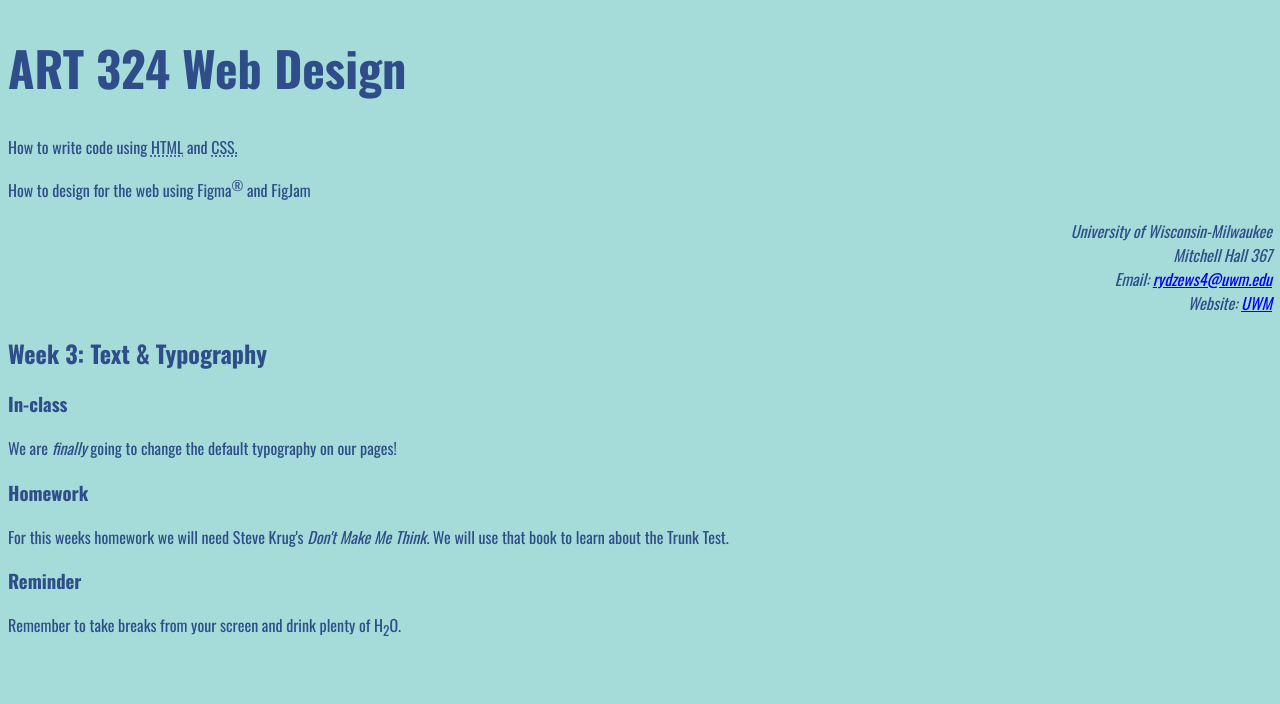
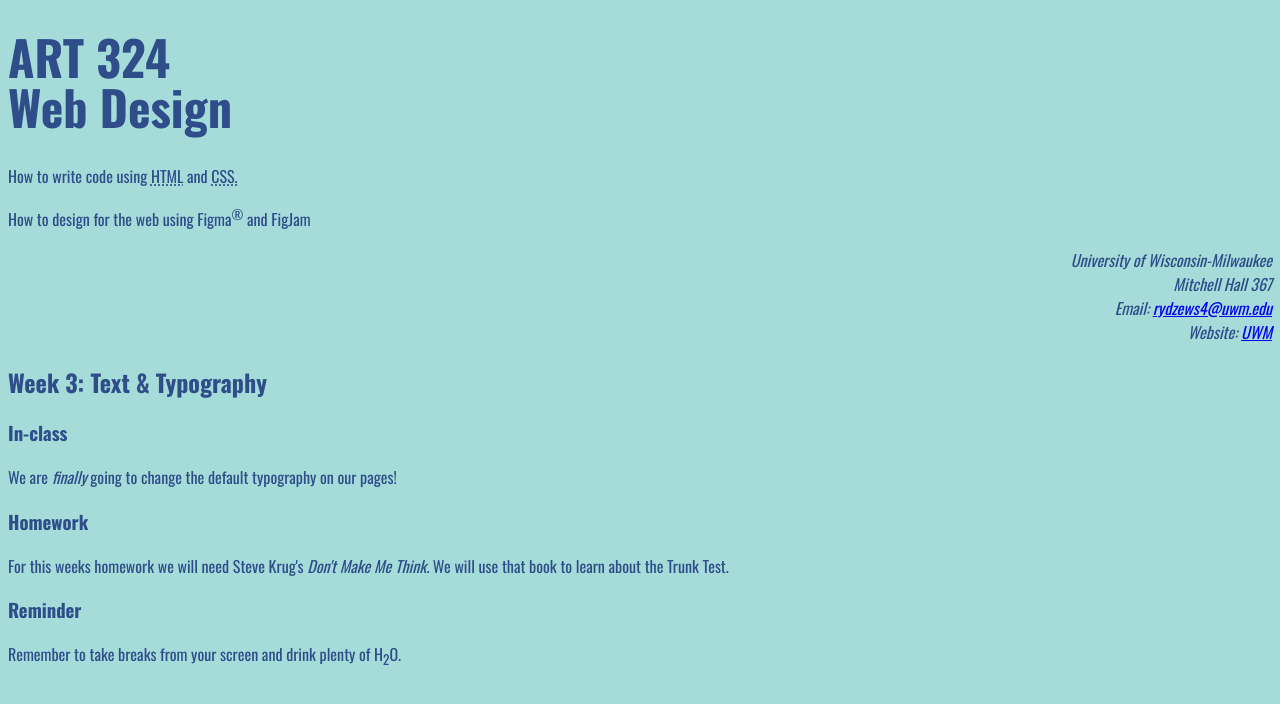
Before and after one commit to allirydz/ex-3, a plain HTML site: page index.html in a window 1280 px wide. Drawn offline with nearby package versions, Linux system fonts and the light colour scheme.

Commit message:
finished ex

```diff
--- a/index.html
+++ b/index.html
@@ -14,7 +14,7 @@
         <title >ART 324: Web Design</title>
     </head>
     <body>
-        <h1 class="site-id">ART 324 Web Design</h1>
+        <h1 class="site-id">ART 324<br>Web Design</h1>
         <p>How to write code using <abbr title="hypertext markup language">HTML</abbr> and <abbr title="hypertext markup language">CSS.</abbr></p>
         <p>How to design for the web using Figma<sup>®</sup> and FigJam</p>
 
--- a/styles.css
+++ b/styles.css
@@ -9,4 +9,5 @@ font-family: "Oswald", sans-serif;
 }
 .site-id{
     font-size: 48px;
+    line-height: 50px;
 }
```
